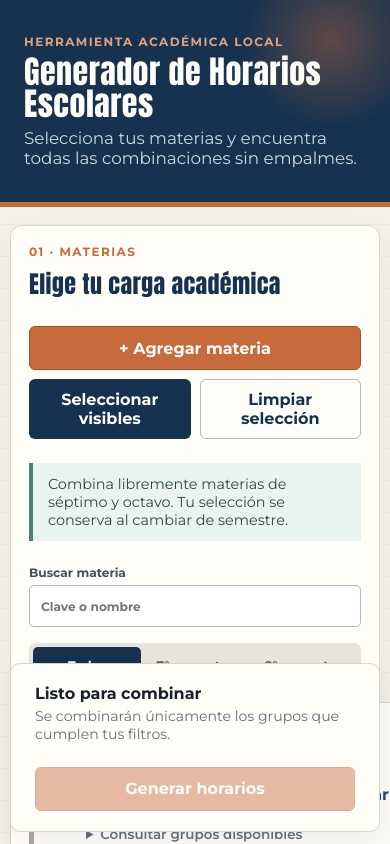
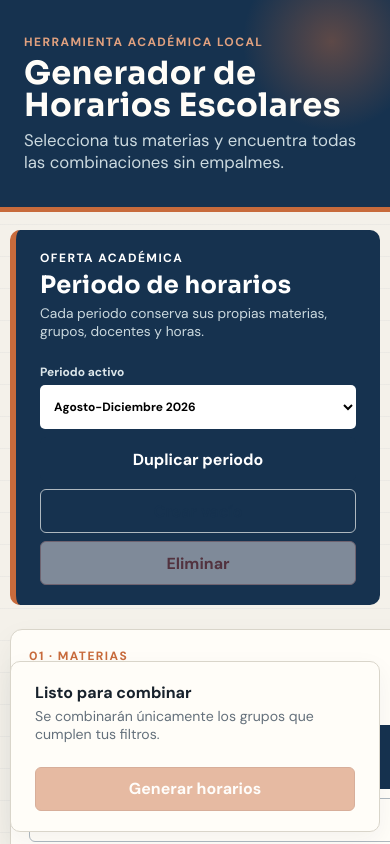
Before and after one commit to Angixs-zz/SelectorHorarios, a React (Vite) app: page / in a window 390 px wide. Shown: the top 844 px of the page. Built offline with nearby package versions, Linux system fonts and the light colour scheme.

Commit message:
feat: add academic periods and responsive workspace

```diff
--- a/index.html
+++ b/index.html
@@ -6,7 +6,7 @@
     <meta name="theme-color" content="#16324f" />
     <link rel="preconnect" href="https://fonts.googleapis.com" />
     <link rel="preconnect" href="https://fonts.gstatic.com" crossorigin />
-    <link href="https://fonts.googleapis.com/css2?family=Anton&family=Montserrat:wght@400;500;600;700;800&display=swap" rel="stylesheet" />
+    <link href="https://fonts.googleapis.com/css2?family=DM+Sans:wght@400;500;600;700;800&family=Sora:wght@500;600;700;800&display=swap" rel="stylesheet" />
     <meta
       name="description"
       content="Generador local de combinaciones de horarios escolares sin empalmes"
--- a/src/App.jsx
+++ b/src/App.jsx
@@ -1,4 +1,5 @@
 import { useEffect, useState } from 'react'
+import { AcademicPeriodSelector } from './components/AcademicPeriodSelector.jsx'
 import { EmptyState } from './components/EmptyState.jsx'
 import { GenerationStats } from './components/GenerationStats.jsx'
 import { Header } from './components/Header.jsx'
@@ -11,7 +12,7 @@ import { SubjectSelector } from './components/SubjectSelector.jsx'
 import { SubjectEditor } from './components/SubjectEditor.jsx'
 import { generateValidSchedules } from './services/scheduleGenerator.js'
 import { exportSchedulePdf } from './services/schedulePdfExporter.js'
-import { loadSubjects, saveSubjects } from './utils/catalogStorage.js'
+import { loadCatalogState, saveCatalogState } from './utils/catalogStorage.js'
 import {
   emptyFilters,
   filterSchedulesByFreeTime,
@@ -26,7 +27,7 @@ import {
 const basePath = import.meta.env.BASE_URL.replace(/\/$/, '')
 
 function App() {
-  const [subjects, setSubjects] = useState(loadSubjects)
+  const [catalogState, setCatalogState] = useState(loadCatalogState)
   const [selectedIds, setSelectedIds] = useState(new Set())
   const [generation, setGeneration] = useState(null)
   const [currentIndex, setCurrentIndex] = useState(0)
@@ -35,6 +36,8 @@ function App() {
   const [comparedIndexes, setComparedIndexes] = useState(() => new Set())
   const [filters, setFilters] = useState(emptyFilters)
   const [route, setRoute] = useState(() => `${window.location.pathname}${window.location.search}`)
+  const activePeriod = catalogState.periods.find((period) => period.id === catalogState.activePeriodId) ?? catalogState.periods[0]
+  const subjects = activePeriod.subjects
 
   useEffect(() => {
     const updateRoute = () => setRoute(`${window.location.pathname}${window.location.search}`)
@@ -81,11 +84,58 @@ function App() {
   }
 
   const updateCatalog = (nextSubjects) => {
-    setSubjects(nextSubjects)
-    saveSubjects(nextSubjects)
+    const nextState = {
+      ...catalogState,
+      periods: catalogState.periods.map((period) =>
+        period.id === activePeriod.id ? { ...period, subjects: nextSubjects } : period,
+      ),
+    }
+    setCatalogState(nextState)
+    saveCatalogState(nextState)
     setGeneration(null)
     setCurrentIndex(0)
     setComparedIndexes(new Set())
+  }
+
+  const resetWorkspace = () => {
+    setSelectedIds(new Set())
+    setFilters({ ...emptyFilters })
+    setGeneration(null)
+    setCurrentIndex(0)
+    setComparedIndexes(new Set())
+  }
+
+  const changePeriod = (periodId) => {
+    const nextState = { ...catalogState, activePeriodId: periodId }
+    setCatalogState(nextState)
+    saveCatalogState(nextState)
+    resetWorkspace()
+    navigate('/', { replace: true })
+  }
+
+  const createPeriod = (copyCurrent) => {
+    const label = window.prompt('Nombre del nuevo periodo, por ejemplo: Enero-Julio 2027')?.trim()
+    if (!label) return
+    const id = `periodo-${Date.now()}`
+    const subjectsForPeriod = copyCurrent ? structuredClone(subjects) : []
+    const nextState = {
+      activePeriodId: id,
+      periods: [...catalogState.periods, { id, label, subjects: subjectsForPeriod }],
+    }
+    setCatalogState(nextState)
+    saveCatalogState(nextState)
+    resetWorkspace()
+    navigate('/', { replace: true })
+  }
+
+  const deletePeriod = () => {
+    if (catalogState.periods.length === 1 || !window.confirm(`¿Eliminar el periodo ${activePeriod.label}?`)) return
+    const periods = catalogState.periods.filter((period) => period.id !== activePeriod.id)
+    const nextState = { periods, activePeriodId: periods[0].id }
+    setCatalogState(nextState)
+    saveCatalogState(nextState)
+    resetWorkspace()
+    navigate('/', { replace: true })
   }
 
   const updateFilters = (nextFilters) => {
@@ -166,6 +216,13 @@ function App() {
     <>
       <Header />
       <main className="page-shell">
+        <AcademicPeriodSelector
+          periods={catalogState.periods}
+          activePeriodId={activePeriod.id}
+          onChange={changePeriod}
+          onCreate={createPeriod}
+          onDelete={deletePeriod}
+        />
         {isEditorRoute && editingId && !editingSubject && (
           <section className="panel editor-panel">
             <p className="step-label">Catálogo oficial</p>
@@ -188,6 +245,7 @@ function App() {
 
         {!isEditorRoute && (
           <>
+            <div className="setup-layout">
               <SubjectSelector
                 subjects={subjects}
                 selectedIds={selectedIds}
@@ -210,6 +268,7 @@ function App() {
                 onChange={updateFilters}
                 onReset={() => updateFilters({ ...emptyFilters })}
               />
+            </div>
 
             <div className="generate-bar">
               <div>
--- /dev/null
+++ b/src/components/AcademicPeriodSelector.jsx
@@ -0,0 +1,22 @@
+export function AcademicPeriodSelector({ periods, activePeriodId, onChange, onCreate, onDelete }) {
+  return (
+    <section className="period-panel" aria-labelledby="period-heading">
+      <div>
+        <p className="step-label">Oferta académica</p>
+        <h2 id="period-heading">Periodo de horarios</h2>
+        <p>Cada periodo conserva sus propias materias, grupos, docentes y horas.</p>
+      </div>
+      <div className="period-controls">
+        <label>
+          Periodo activo
+          <select value={activePeriodId} onChange={(event) => onChange(event.target.value)}>
+            {periods.map((period) => <option key={period.id} value={period.id}>{period.label}</option>)}
+          </select>
+        </label>
+        <button type="button" className="button secondary" onClick={() => onCreate(true)}>Duplicar periodo</button>
+        <button type="button" className="button ghost" onClick={() => onCreate(false)}>Crear vacío</button>
+        <button type="button" className="button danger" onClick={onDelete} disabled={periods.length === 1}>Eliminar</button>
+      </div>
+    </section>
+  )
+}
--- a/src/components/ScheduleComparePanel.jsx
+++ b/src/components/ScheduleComparePanel.jsx
@@ -1,5 +1,6 @@
 import { useMemo, useState } from 'react'
 import { InfoIcon } from './InfoIcon.jsx'
+import { getSubjectTone } from '../utils/subjectTone.js'
 import {
   analyzeSchedule,
   comparisonDayNames,
@@ -202,7 +203,10 @@ function ComparisonView({ schedules, onView, onRemove }) {
                           </div>
                           <ul className="compare-subjects">
                             {dayData.sessions.map((session) => (
-                              <li key={`${session.materia.id}-${session.grupo.id}-${session.inicio}`}>
+                              <li
+                                className={`subject-tone-${getSubjectTone(session.materia.id)}`}
+                                key={`${session.materia.id}-${session.grupo.id}-${session.inicio}`}
+                              >
                                 <span className="compare-range">{session.inicio}–{session.fin}</span>
                                 <span className="compare-subject-name">{session.materia.nombre}</span>
                                 <span className="compare-group-tag">G:{session.grupo.grupo}</span>
--- a/src/components/ScheduleGrid.jsx
+++ b/src/components/ScheduleGrid.jsx
@@ -1,5 +1,6 @@
 import { minutesToTime, timeToMinutes } from '../utils/timeUtils.js'
 import { InfoIcon } from './InfoIcon.jsx'
+import { getSubjectTone } from '../utils/subjectTone.js'
 
 const weekDays = [
   ['lunes', 'Lunes'],
@@ -45,7 +46,7 @@ export function ScheduleGrid({ schedule }) {
               ))}
               {sessions.filter((session) => session.dia === day).map((session) => (
                 <article
-                  className={`class-block subject-tone-${session.subjectIndex % 6}`}
+                  className={`class-block subject-tone-${getSubjectTone(session.materia.id)}`}
                   key={`${session.materia.id}-${session.grupo.id}-${session.inicio}`}
                   style={{
                     top: (timeToMinutes(session.inicio) - earliest) * pixelsPerMinute + 4,
--- a/src/components/SubjectCard.jsx
+++ b/src/components/SubjectCard.jsx
@@ -1,10 +1,11 @@
 import { InfoIcon } from './InfoIcon.jsx'
+import { getSubjectTone } from '../utils/subjectTone.js'
 
 export function SubjectCard({ subject, selected, onToggle, onEdit }) {
   const semesters = [...new Set(subject.grupos.map((group) => group.grupo.match(/^\d+/)?.[0]).filter(Boolean))]
 
   return (
-    <article className={`subject-card${selected ? ' is-selected' : ''}`}>
+    <article className={`subject-card subject-identity-tone-${getSubjectTone(subject.id)}${selected ? ' is-selected' : ''}`}>
       <label className="subject-main">
         <input
           type="checkbox"
--- a/src/styles/global.css
+++ b/src/styles/global.css
@@ -1,5 +1,5 @@
 :root {
-  font-family: Montserrat, 'Segoe UI', Arial, sans-serif;
+  font-family: 'DM Sans', 'Segoe UI', Arial, sans-serif;
   color: #17212b;
   background: #f4f1ea;
   font-synthesis: none;
@@ -51,9 +51,9 @@ p {
 h1,
 h2,
 h3 {
-  font-family: Anton, Impact, sans-serif;
+  font-family: Sora, 'Segoe UI', Arial, sans-serif;
   color: var(--navy);
-  font-weight: 400;
+  font-weight: 700;
   letter-spacing: 0.015em;
 }
 
@@ -90,7 +90,7 @@ h3 {
   place-items: center;
   border: 1px solid rgba(255, 255, 255, 0.45);
   border-radius: 50%;
-  font-family: Anton, Impact, sans-serif;
+  font-family: Sora, 'Segoe UI', Arial, sans-serif;
   font-size: 1.5rem;
 }
 
@@ -111,6 +111,68 @@ h3 {
 .page-shell {
   width: min(1400px, calc(100% - 32px));
   margin: 24px auto 56px;
+}
+
+.setup-layout {
+  display: grid;
+  grid-template-columns: minmax(0, 1fr) minmax(0, 1fr);
+  align-items: start;
+  gap: 24px;
+  margin-bottom: 24px;
+}
+
+.setup-layout > .panel {
+  margin-bottom: 0;
+}
+
+.period-panel {
+  display: flex;
+  align-items: center;
+  justify-content: space-between;
+  gap: 24px;
+  margin-bottom: 24px;
+  padding: 20px 24px;
+  color: white;
+  background: var(--navy);
+  border-left: 6px solid var(--accent);
+  border-radius: 10px;
+}
+
+.period-panel h2,
+.period-panel p {
+  margin-bottom: 4px;
+  color: white;
+}
+
+.period-panel > div > p:last-child {
+  margin-bottom: 0;
+  color: #cbd9df;
+  font-size: 0.86rem;
+}
+
+.period-controls {
+  display: flex;
+  flex-wrap: wrap;
+  align-items: end;
+  justify-content: flex-end;
+  gap: 8px;
+}
+
+.period-controls label {
+  display: grid;
+  gap: 5px;
+  color: #dce6ea;
+  font-size: 0.75rem;
+  font-weight: 700;
+}
+
+.period-controls select {
+  min-width: 220px;
+  min-height: 44px;
+  padding: 8px 10px;
+  background: white;
+  border: 0;
+  border-radius: 5px;
 }
 
 .panel,
@@ -302,6 +364,18 @@ h3 {
   border-color: #78929b;
   border-left-color: var(--accent);
 }
+
+.subject-card.subject-identity-tone-1 { border-left-color: #bd754d; }
+.subject-card.subject-identity-tone-2 { border-left-color: #80749b; }
+.subject-card.subject-identity-tone-3 { border-left-color: #819559; }
+.subject-card.subject-identity-tone-4 { border-left-color: #697e9b; }
+.subject-card.subject-identity-tone-5 { border-left-color: #a26c72; }
+
+.subject-identity-tone-1 .subject-key { color: #9b4f29; }
+.subject-identity-tone-2 .subject-key { color: #67577f; }
+.subject-identity-tone-3 .subject-key { color: #657a3d; }
+.subject-identity-tone-4 .subject-key { color: #4f698c; }
+.subject-identity-tone-5 .subject-key { color: #89545b; }
 
 .subject-main {
   display: flex;
@@ -644,7 +718,7 @@ h3 {
   align-items: center;
   gap: 8px;
   margin-bottom: 16px;
-  font-family: Montserrat, 'Segoe UI', Arial, sans-serif;
+  font-family: 'DM Sans', 'Segoe UI', Arial, sans-serif;
   font-size: 1rem;
 }
 
@@ -685,8 +759,6 @@ h3 {
 
 .pinned-subjects {
   display: grid;
-  max-height: 390px;
-  overflow-y: auto;
   gap: 10px;
   padding: 10px 17px 17px;
 }
@@ -861,8 +933,6 @@ h3 {
 
 .teacher-exclusions {
   display: grid;
-  max-height: 156px;
-  overflow-y: auto;
   padding: 4px 10px;
   background: white;
   border: 1px solid #d9d5ca;
@@ -1234,6 +1304,12 @@ footer {
   font-size: 0.82rem;
 }
 
+@media (max-width: 1100px) {
+  .setup-layout {
+    grid-template-columns: 1fr;
+  }
+}
+
 @media (max-width: 900px) {
   .stats-grid {
     grid-template-columns: repeat(2, 1fr);
@@ -1278,9 +1354,16 @@ footer {
   }
 
   .section-heading,
-  .generate-bar {
+  .generate-bar,
+  .period-panel,
+  .period-controls {
     align-items: stretch;
     flex-direction: column;
+  }
+
+  .period-controls select,
+  .period-controls .button {
+    width: 100%;
   }
 
   .compact-actions .button,
@@ -1403,8 +1486,6 @@ footer {
   flex: 1 1 100%;
   flex-wrap: wrap;
   gap: 8px;
-  max-height: 192px;
-  overflow-y: auto;
   padding: 2px;
 }
 
@@ -1578,6 +1659,12 @@ footer {
   font-size: 0.76rem;
 }
 
+.compare-subjects li.subject-tone-1 { background: #f3e2d5; border-color: #bd754d; }
+.compare-subjects li.subject-tone-2 { background: #e7e3ef; border-color: #80749b; }
+.compare-subjects li.subject-tone-3 { background: #e6ecd8; border-color: #819559; }
+.compare-subjects li.subject-tone-4 { background: #e4e8ef; border-color: #697e9b; }
+.compare-subjects li.subject-tone-5 { background: #f0e4e4; border-color: #a26c72; }
+
 .compare-range {
   color: var(--navy);
   font-weight: 800;
--- a/src/utils/catalogStorage.js
+++ b/src/utils/catalogStorage.js
@@ -1,39 +1,40 @@
 import { materiasIniciales } from '../data/materiasIniciales.js'
 
-const STORAGE_KEY = 'selector-horarios-materias'
-const STORAGE_VERSION_KEY = 'selector-horarios-version'
-const CATALOG_VERSION = 'oficial-2026-08-2'
+const LEGACY_STORAGE_KEY = 'selector-horarios-materias'
+const CATALOGS_STORAGE_KEY = 'selector-horarios-catalogos-v1'
+const DEFAULT_PERIOD_ID = '2026-agosto-diciembre'
 
-export function loadSubjects() {
+const createDefaultState = (subjects = materiasIniciales) => ({
+  activePeriodId: DEFAULT_PERIOD_ID,
+  periods: [{
+    id: DEFAULT_PERIOD_ID,
+    label: 'Agosto-Diciembre 2026',
+    subjects,
+  }],
+})
+
+export function loadCatalogState() {
   try {
-    const storedSubjects = JSON.parse(window.localStorage.getItem(STORAGE_KEY))
-    const storedVersion = window.localStorage.getItem(STORAGE_VERSION_KEY)
-    if (storedVersion === 'oficial-2026-08' && Array.isArray(storedSubjects)) {
-      const storedIds = new Set(storedSubjects.map((subject) => subject.id))
-      const mergedSubjects = [
-        ...storedSubjects,
-        ...materiasIniciales.filter((subject) => !storedIds.has(subject.id)),
-      ]
-      window.localStorage.setItem(STORAGE_VERSION_KEY, CATALOG_VERSION)
-      window.localStorage.setItem(STORAGE_KEY, JSON.stringify(mergedSubjects))
-      return mergedSubjects
+    const storedState = JSON.parse(window.localStorage.getItem(CATALOGS_STORAGE_KEY))
+    if (storedState?.activePeriodId && Array.isArray(storedState.periods) && storedState.periods.length > 0) {
+      return storedState.periods.some((period) => period.id === storedState.activePeriodId)
+        ? storedState
+        : { ...storedState, activePeriodId: storedState.periods[0].id }
     }
-    if (storedVersion !== CATALOG_VERSION) {
-      window.localStorage.setItem(STORAGE_VERSION_KEY, CATALOG_VERSION)
-      window.localStorage.setItem(STORAGE_KEY, JSON.stringify(materiasIniciales))
-      return materiasIniciales
-    }
-    return Array.isArray(storedSubjects) ? storedSubjects : materiasIniciales
+
+    const legacySubjects = JSON.parse(window.localStorage.getItem(LEGACY_STORAGE_KEY))
+    const state = createDefaultState(Array.isArray(legacySubjects) ? legacySubjects : materiasIniciales)
+    saveCatalogState(state)
+    return state
   } catch {
-    return materiasIniciales
+    return createDefaultState()
   }
 }
 
-export function saveSubjects(subjects) {
+export function saveCatalogState(state) {
   try {
-    window.localStorage.setItem(STORAGE_KEY, JSON.stringify(subjects))
-    window.localStorage.setItem(STORAGE_VERSION_KEY, CATALOG_VERSION)
+    window.localStorage.setItem(CATALOGS_STORAGE_KEY, JSON.stringify(state))
   } catch {
-    // The catalog still works for this session when storage is unavailable.
+    // The catalogs still work for this session when storage is unavailable.
   }
 }
--- /dev/null
+++ b/src/utils/subjectTone.js
@@ -0,0 +1,5 @@
+export function getSubjectTone(subjectId) {
+  let hash = 0
+  for (const character of subjectId) hash = (hash * 31 + character.charCodeAt(0)) >>> 0
+  return hash % 5 + 1
+}
```
Also changed, not shown: 1 other file (tests, documents, lock files or other folders). Lines whose indentation alone changed are shown as unchanged.
